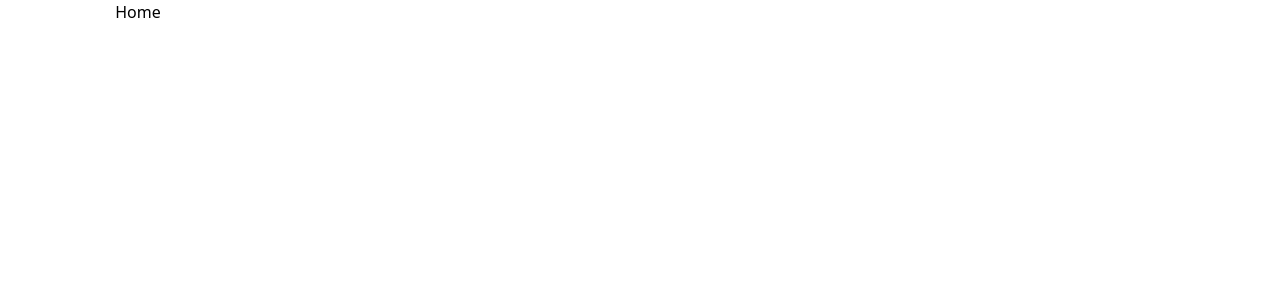
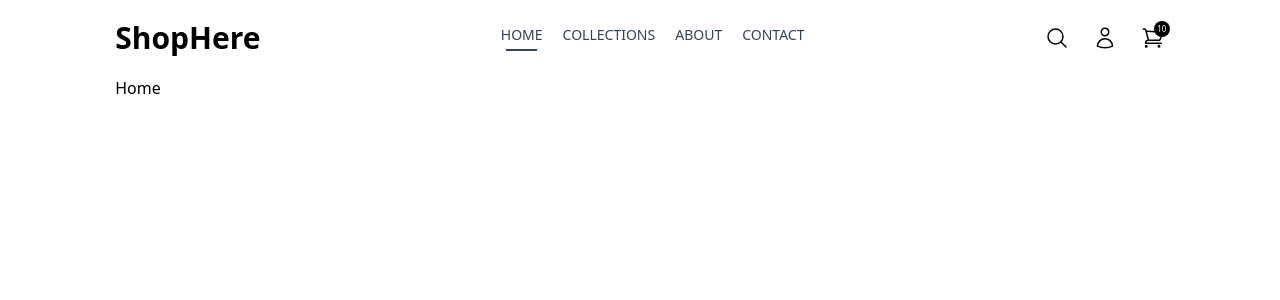
Before and after one commit to AbhilashAcharyaS/ShopHere, a React (Vite) app in the folder frontend/: page / in a window 1280 px wide. Shown: the top 300 px of the page. Built offline with nearby package versions, Linux system fonts and the light colour scheme.

Commit message:
Design Navbar

```diff
--- a/frontend/src/App.jsx
+++ b/frontend/src/App.jsx
@@ -8,10 +8,12 @@ import Collection from "./pages/Collection"
 import Orders from "./pages/Orders"
 import Product from "./pages/Product"
 import PlaceOrder from "./pages/PlaceOrder"
+import Navbar from "./components/Navbar"
 
 function App() {
   return (
     <div className="px-4 sm:px-[5vw] md:px-[7vw] lg:px-[9vw]">
+      <Navbar/>
       <Routes>
         <Route path="/" element={<Home/>}></Route>
         <Route path="/about" element={<About/>}></Route>
--- /dev/null
+++ b/frontend/src/components/Navbar.jsx
@@ -0,0 +1,142 @@
+import React, { useState } from "react";
+import { Link, NavLink } from "react-router-dom";
+
+const Navbar = () => {
+  const [visible, setVisible] = useState(false);
+
+  return (
+    <div className="flex items-center justify-between py-5 font-medium">
+      <h1 className="text-3xl font-bold">ShopHere</h1>
+      <ul className="hidden sm:flex gap-5 text-sm text-gray-700">
+        <NavLink to="/" className="flex flex-col items-center gap-1">
+          <p>HOME</p>
+          <hr className="w-3/4 border-none h-[1.5px] bg-gray-700 hidden" />
+        </NavLink>
+        <NavLink to="/collection" className="flex flex-col items-center gap-1">
+          <p>COLLECTIONS</p>
+          <hr className="w-3/4 border-none h-[1.5px] bg-gray-700 hidden" />
+        </NavLink>
+        <NavLink to="/about" className="flex flex-col items-center gap-1">
+          <p>ABOUT</p>
+          <hr className="w-3/4 border-none h-[1.5px] bg-gray-700 hidden" />
+        </NavLink>
+        <NavLink to="/contact" className="flex flex-col items-center gap-1">
+          <p>CONTACT</p>
+          <hr className="w-3/4 border-none h-[1.5px] bg-gray-700 hidden" />
+        </NavLink>
+      </ul>
+
+      <div className="flex items-center gap-3 sm:gap-6">
+        <svg
+          xmlns="http://www.w3.org/2000/svg"
+          fill="none"
+          viewBox="0 0 24 24"
+          strokeWidth={1.5}
+          stroke="currentColor"
+          className="size-6 cursor-pointer hover:scale-110"
+        >
+          <path
+            strokeLinecap="round"
+            strokeLinejoin="round"
+            d="m21 21-5.197-5.197m0 0A7.5 7.5 0 1 0 5.196 5.196a7.5 7.5 0 0 0 10.607 10.607Z"
+          />
+        </svg>
+
+        <div className="group relative">
+          <svg
+            xmlns="http://www.w3.org/2000/svg"
+            fill="none"
+            viewBox="0 0 24 24"
+            strokeWidth={1.5}
+            stroke="currentColor"
+            className="size-6 cursor-pointer hover:scale-110"
+          >
+            <path
+              strokeLinecap="round"
+              strokeLinejoin="round"
+              d="M15.75 6a3.75 3.75 0 1 1-7.5 0 3.75 3.75 0 0 1 7.5 0ZM4.501 20.118a7.5 7.5 0 0 1 14.998 0A17.933 17.933 0 0 1 12 21.75c-2.676 0-5.216-.584-7.499-1.632Z"
+            />
+          </svg>
+
+          <div className="group-hover:block hidden absolute dropdown-menu right-0 pt-4">
+            <div className="flex flex-col gap-2 w-36 py-3 px-5 bg-slate-100 text-gray-500 rounded-xl">
+              <p className="cursor-pointer hover:text-black">My Profile</p>
+              <p className="cursor-pointer hover:text-black">Orders</p>
+              <p className="cursor-pointer hover:text-black">Logout</p>
+            </div>
+          </div>
+        </div>
+        <Link to="/cart" className="relative ">
+          <svg
+            xmlns="http://www.w3.org/2000/svg"
+            fill="none"
+            viewBox="0 0 24 24"
+            strokeWidth={1.5}
+            stroke="currentColor"
+            className="size-6 w-6 min-w-5 hover:scale-110 "
+          >
+            <path
+              strokeLinecap="round"
+              strokeLinejoin="round"
+              d="M2.25 3h1.386c.51 0 .955.343 1.087.835l.383 1.437M7.5 14.25a3 3 0 0 0-3 3h15.75m-12.75-3h11.218c1.121-2.3 2.1-4.684 2.924-7.138a60.114 60.114 0 0 0-16.536-1.84M7.5 14.25 5.106 5.272M6 20.25a.75.75 0 1 1-1.5 0 .75.75 0 0 1 1.5 0Zm12.75 0a.75.75 0 1 1-1.5 0 .75.75 0 0 1 1.5 0Z"
+            />
+          </svg>
+
+          <p className="absolute right-[-5px] top-[-5px] w-4 text-center leading-4 bg-black text-white aspect-square rounded-full text-[8px]">
+            10
+          </p>
+        </Link>
+
+        <svg
+          onClick={() => setVisible(true)}
+          xmlns="http://www.w3.org/2000/svg"
+          fill="none"
+          viewBox="0 0 24 24"
+          strokeWidth={1.5}
+          stroke="currentColor"
+          className="size-6 cursor-pointer sm:hidden"
+        >
+          <path
+            strokeLinecap="round"
+            strokeLinejoin="round"
+            d="M3.75 6.75h16.5M3.75 12h16.5m-16.5 5.25h16.5"
+          />
+        </svg>
+      </div>
+      {/* sidebar menu for small screen */}
+      <div
+        className={`absolute top-0 bottom-0 right-0 overflow-hidden bg-white transition-all ${visible ? "w-full" : "w-0"}`}
+      >
+        <div className="flex flex-col text-gray-600">
+          <div
+            onClick={() => setVisible(false)}
+            className="flex items-center gap-4 p-3 cursor-pointer"
+          >
+            <svg
+              xmlns="http://www.w3.org/2000/svg"
+              fill="none"
+              viewBox="0 0 24 24"
+              strokeWidth={1.5}
+              stroke="currentColor"
+              className="size-6"
+            >
+              <path
+                strokeLinecap="round"
+                strokeLinejoin="round"
+                d="M15.75 19.5 8.25 12l7.5-7.5"
+              />
+            </svg>
+
+            <p>Back</p>
+          </div>
+          <NavLink className="py-2 pl-6 border" onClick={()=>setVisible(false)} to="/">HOME</NavLink>
+          <NavLink className="py-2 pl-6 border" onClick={()=>setVisible(false)} to="/collection">COLLECTIONS</NavLink>
+          <NavLink className="py-2 pl-6 border" onClick={()=>setVisible(false)} to="/about">ABOUT</NavLink>
+          <NavLink className="py-2 pl-6 border" onClick={()=>setVisible(false)} to="/contact">CONTACT</NavLink>
+        </div>
+      </div>
+    </div>
+  );
+};
+
+export default Navbar;
--- a/frontend/src/index.css
+++ b/frontend/src/index.css
@@ -1 +1,6 @@
-@import "tailwindcss"
+
+a.active hr{
+    display: block;
+}
+
+@import "tailwindcss";
```
